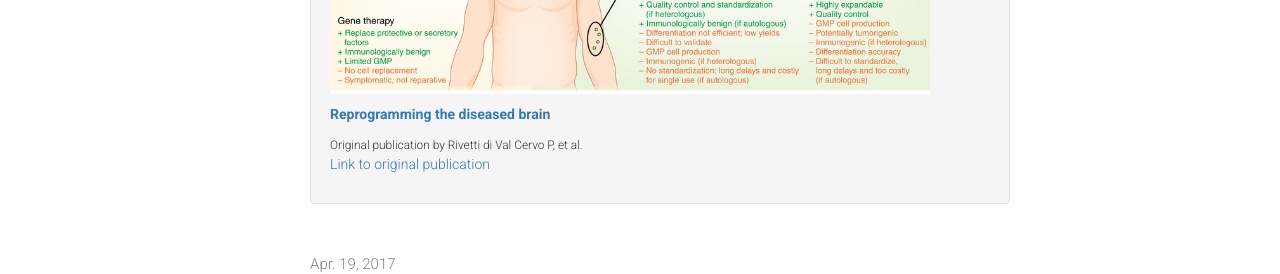
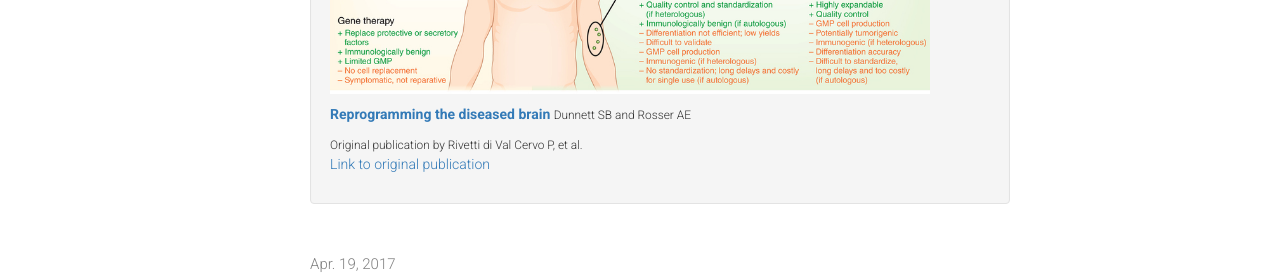
Before and after one commit to ArenasLab/arenaslab.github.io, a Jekyll site: the page index.html, which Jekyll copies as it is, in a window 1280 px wide and 900 px high, scrolled down 1010 px. Shown: the part 152-426 px from the top of the window. Built offline with Jekyll 4.4.1, drawn with Linux system fonts in a browser that asks for light colours.

Commit message:
Update index.html

```diff
--- a/index.html
+++ b/index.html
@@ -96,6 +96,7 @@
 	        <img src="/img/nbt_news.jpg"; align="middle"; width="600px";>
 		<p></p>
                 <strong class="media-heading"><a href="http://www.nature.com/nbt/journal/v35/n5/full/nbt.3869.html">Reprogramming the diseased brain</a></strong>
+		      <small>Dunnett SB and Rosser AE</small>
 		      <p></p>
 		      <small>Original publication by Rivetti di Val Cervo P, et al.</small><br>
                  <a href="https://www.nature.com/nbt/journal/v35/n5/full/nbt.3835.html">Link to original publication</a>
```
